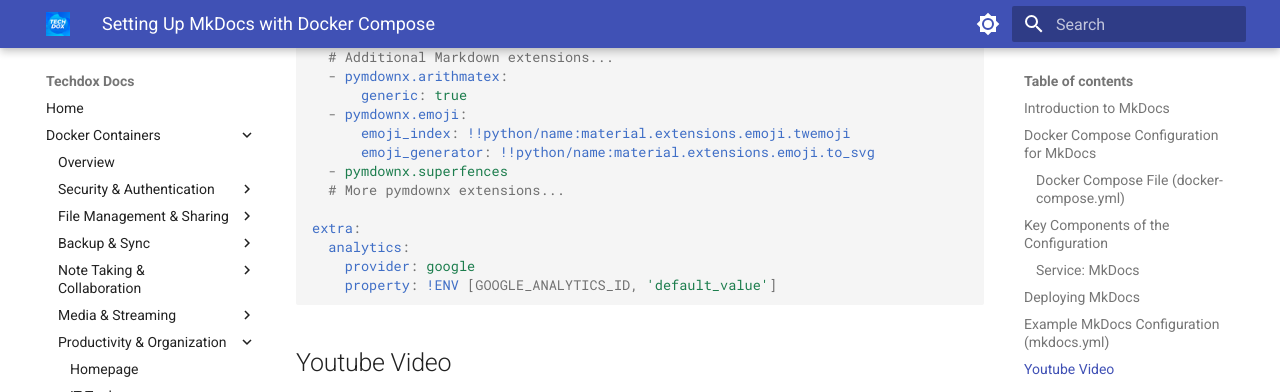
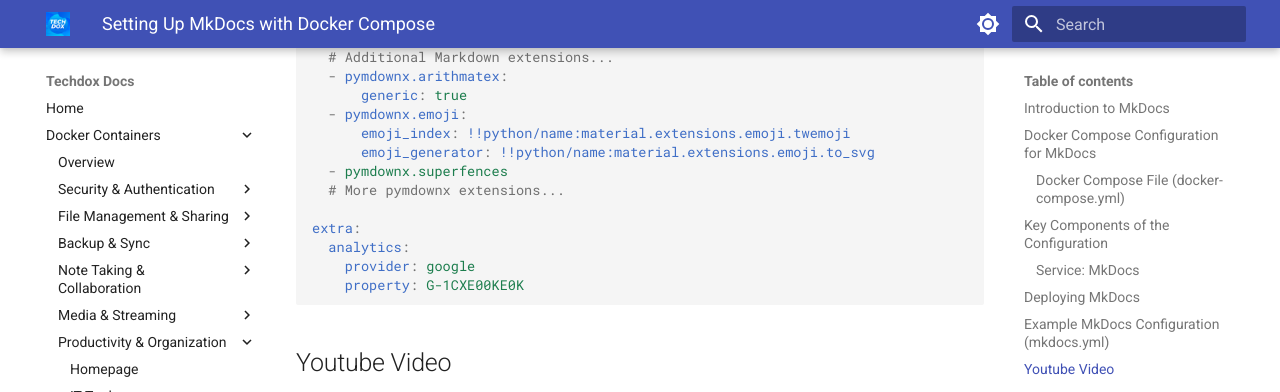
Before and after one commit to Techdox/techdox-docs, an MkDocs documentation site: the page built from docs/mkdocs.md, in a window 1280 px wide and 900 px high, scrolled down 3008 px, cut to the strip 0-392 px from the top of the window. Built offline with MkDocs 1.6.1 and Material for MkDocs 9.7.7, drawn with Linux system fonts in a browser that asks for light colours.

Commit message:
added analytics

````diff
--- a/docs/mkdocs.md
+++ b/docs/mkdocs.md
@@ -129,7 +129,7 @@
 extra:
   analytics:
     provider: google
-    property: !ENV [GOOGLE_ANALYTICS_ID, 'default_value']
+    property: G-1CXE00KE0K
 ```
 ## Youtube Video
 
````
